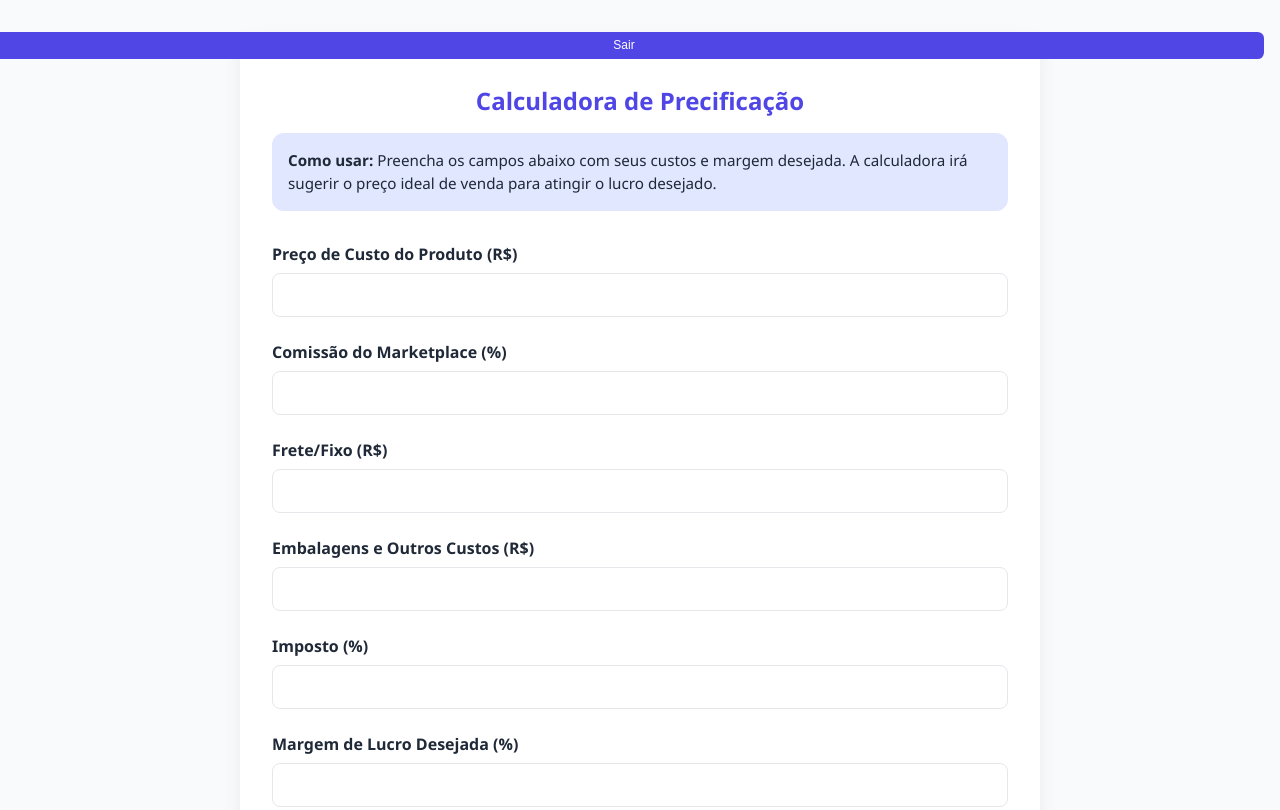
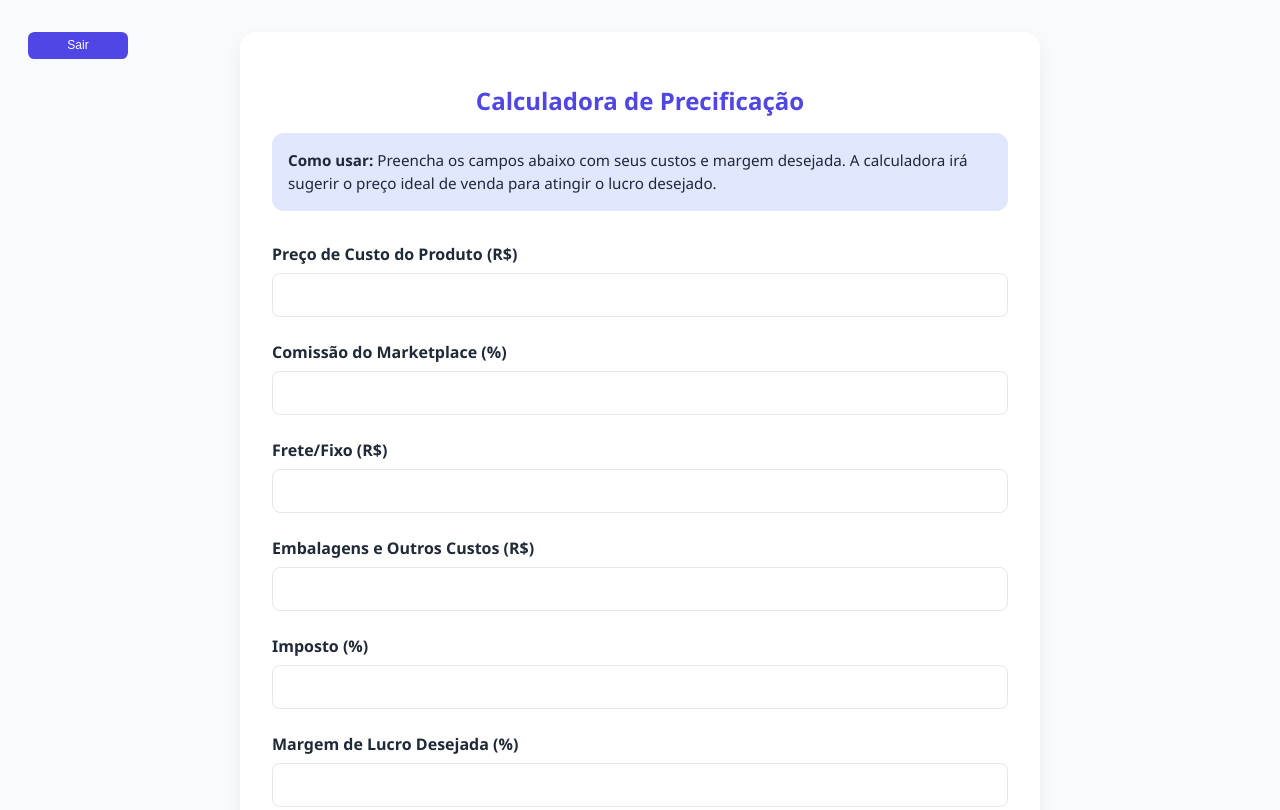
Before and after one commit to Gustavo-Front/precifq, a plain HTML site: page calculadora_final_logout_fixo.html in a window 1280 px wide. Shown: the top 810 px of the page. Drawn offline with nearby package versions, Linux system fonts and the light colour scheme.

Commit message:
Add files via upload

```diff
--- a/calculadora_final_logout_fixo.html
+++ b/calculadora_final_logout_fixo.html
@@ -95,7 +95,7 @@
     .logout {
       position: fixed;
       top: 1rem;
-      right: 1rem;
+      right: 72rem;
       background: var(--primary);
       color: white;
       border: none;
@@ -103,6 +103,7 @@
       font-size: 0.75rem;
       border-radius: 0.4rem;
       cursor: pointer;
+      width: 100px;
       z-index: 1000;
     }
     .logout:hover {
```
